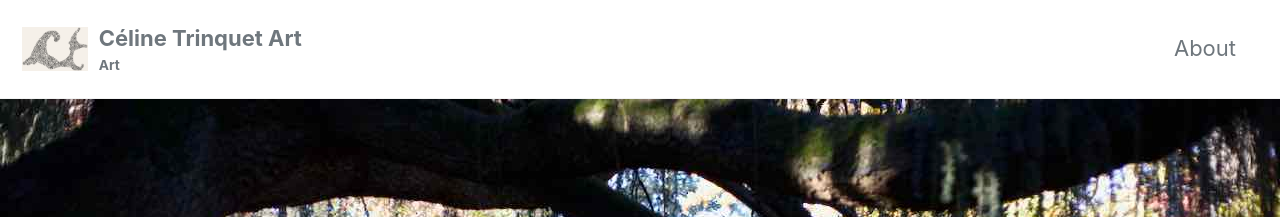
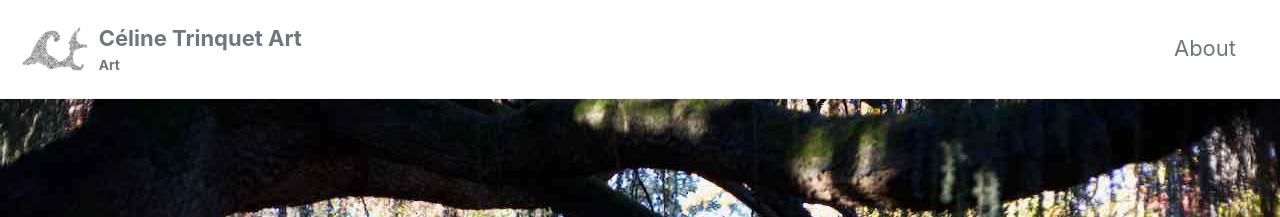
Before and after one commit to celinetrinquet/celinetrinquet.github.io, a Jekyll site: the page built from index.html, in a window 1280 px wide. Shown: the top 217 px of the page. Built offline with Jekyll 4.4.1, drawn with Linux system fonts in a browser that asks for light colours; cached includes are drawn as plain includes; nearby versions of some CDN libraries; the list of posts is cut into pages by our own code.

Commit message:
new gith

```diff
--- a/_config.yml
+++ b/_config.yml
@@ -25,7 +25,7 @@ url                      : "https://celinetrinquet.github.io"# the base hostname
 baseurl                  : # the subpath of your site, e.g. "/blog"
 repository               : "celinetrinquet/celinetrinquet.github.io" # GitHub username/repo-name e.g. "mmistakes/minimal-mistakes"
 teaser                   : # path of fallback teaser image, e.g. "/assets/images/500x300.png"
-logo                     : "/assets/images/logo.png"# path of logo image to display in the masthead, e.g. /assets/images/88x88.png
+logo                     : "/assets/images/logo2.png"# path of logo image to display in the masthead, e.g. /assets/images/88x88.png
 masthead_title           : "Céline Trinquet Art"# overrides the website title displayed in the masthead, use " " for no title
 # breadcrumbs            : false # true, false (default)
 words_per_minute         : 200
```
Also changed, not shown: assets/images/logo2.png (added).
